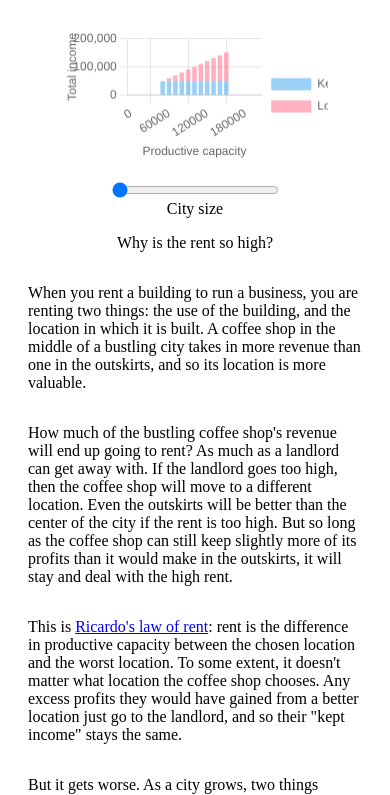
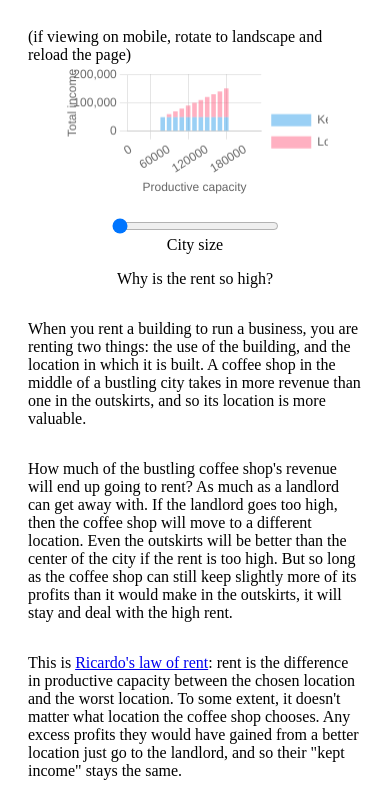
Before and after one commit to sciolizer/ricardo-law-of-rent, a plain HTML site: page index.html in a window 390 px wide. Shown: the top 795 px of the page. Drawn offline with nearby package versions, Linux system fonts and the light colour scheme.

Commit message:
note about mobile

```diff
--- a/index.html
+++ b/index.html
@@ -31,6 +31,7 @@
 </head>
 
 <body>
+    (if viewing on mobile, rotate to landscape and reload the page)
     <div id="chart-container">
         <canvas id="incomeChart"></canvas>
     </div>
```
